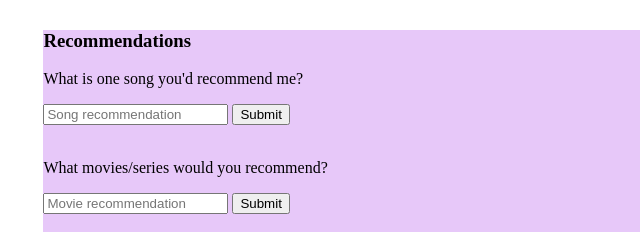
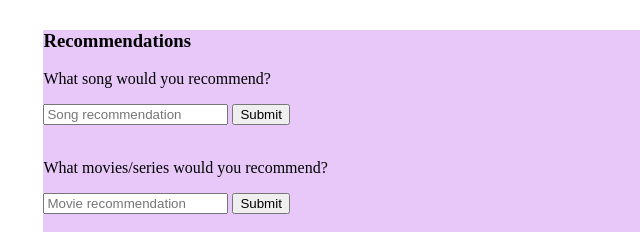
Before and after one commit to wangeline/Info-Page, a website: page index2.html in a window 1280 px wide. Shown: the part 2551-2788 px from the top of the page, 0-640 px from the left. Drawn offline with Linux system fonts and the light colour scheme.

Commit message:
Update index2.html

```diff
--- a/index2.html
+++ b/index2.html
@@ -84,7 +84,7 @@
 
 <div id = "recDiv">
   <h3> Recommendations </h3>
-  <p> What is one song you'd recommend me?</p>
+  <p>What song would you recommend? </p>
   <input type="input" id = "songIn" placeholder = "Song recommendation">
   <button onclick = "songRec()" class = "sub"> Submit </button>
   <br><br>
```
